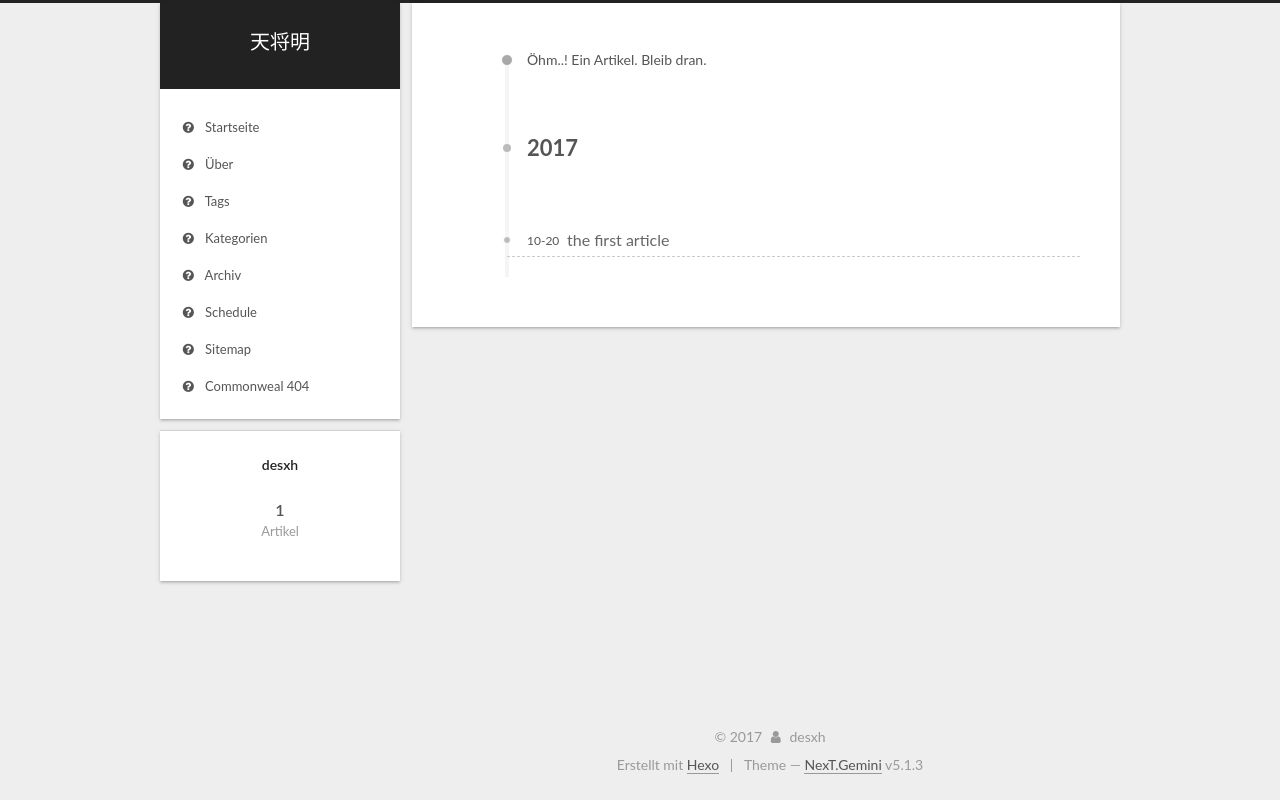
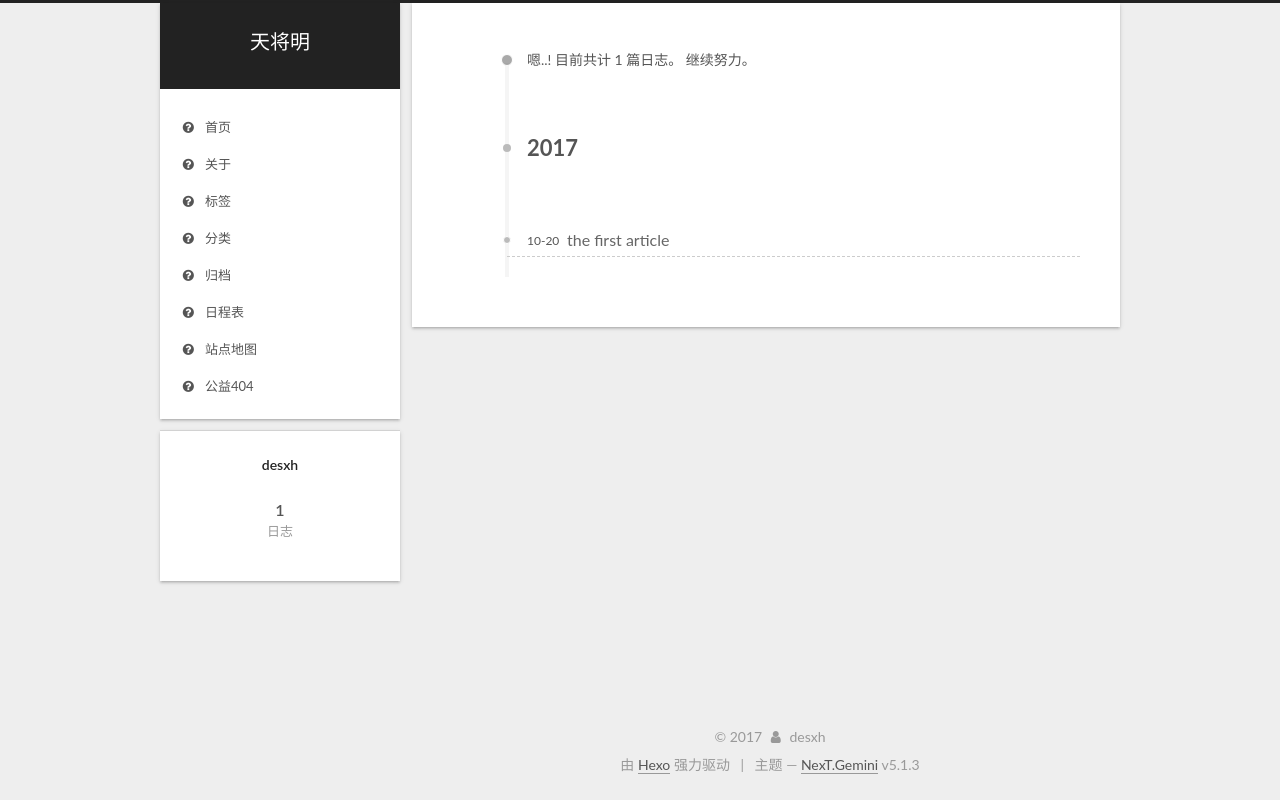
Before and after one commit to desxh/desxh.github.io, a plain HTML site: page archives/2017/10/index.html in a window 1280 px wide. Drawn offline with Linux system fonts and the light colour scheme.

Commit message:
Site updated: 2017-10-24 20:38:50

```diff
--- a/archives/2017/10/index.html
+++ b/archives/2017/10/index.html
@@ -5,7 +5,7 @@
 
 
 
-<html class="theme-next gemini use-motion" lang="zn-ch">
+<html class="theme-next gemini use-motion" lang="zh-Hans">
 <head>
   <meta charset="UTF-8"/>
 <meta http-equiv="X-UA-Compatible" content="IE=edge" />
@@ -83,7 +83,7 @@
 <meta property="og:title" content="天将明">
 <meta property="og:url" content="http://yoursite.com/archives/2017/10/index.html">
 <meta property="og:site_name" content="天将明">
-<meta property="og:locale" content="zn-ch">
+<meta property="og:locale" content="zh-Hans">
 <meta name="twitter:card" content="summary">
 <meta name="twitter:title" content="天将明">
 
@@ -101,7 +101,7 @@
     motion: {"enable":true,"async":false,"transition":{"post_block":"fadeIn","post_header":"slideDownIn","post_body":"slideDownIn","coll_header":"slideLeftIn","sidebar":"slideUpIn"}},
     duoshuo: {
       userId: '0',
-      author: 'Author'
+      author: '博主'
     },
     algolia: {
       applicationID: '',
@@ -121,7 +121,7 @@
 
 
 
-  <title>Archiv | 天将明</title>
+  <title>归档 | 天将明</title>
 
 
 
@@ -133,7 +133,7 @@
 
 </head>
 
-<body itemscope itemtype="http://schema.org/WebPage" lang="zn-ch">
+<body itemscope itemtype="http://schema.org/WebPage" lang="zh-Hans">
 
 
 
@@ -181,7 +181,7 @@
 
               <i class="menu-item-icon fa fa-fw fa-question-circle"></i> <br />
 
-            Startseite
+            首页
           </a>
         </li>
 
@@ -191,7 +191,7 @@
 
               <i class="menu-item-icon fa fa-fw fa-question-circle"></i> <br />
 
-            Über
+            关于
           </a>
         </li>
 
@@ -201,7 +201,7 @@
 
               <i class="menu-item-icon fa fa-fw fa-question-circle"></i> <br />
 
-            Tags
+            标签
           </a>
         </li>
 
@@ -211,7 +211,7 @@
 
               <i class="menu-item-icon fa fa-fw fa-question-circle"></i> <br />
 
-            Kategorien
+            分类
           </a>
         </li>
 
@@ -221,7 +221,7 @@
 
               <i class="menu-item-icon fa fa-fw fa-question-circle"></i> <br />
 
-            Archiv
+            归档
           </a>
         </li>
 
@@ -231,7 +231,7 @@
 
               <i class="menu-item-icon fa fa-fw fa-question-circle"></i> <br />
 
-            Schedule
+            日程表
           </a>
         </li>
 
@@ -241,7 +241,7 @@
 
               <i class="menu-item-icon fa fa-fw fa-question-circle"></i> <br />
 
-            Sitemap
+            站点地图
           </a>
         </li>
 
@@ -251,7 +251,7 @@
 
               <i class="menu-item-icon fa fa-fw fa-question-circle"></i> <br />
 
-            Commonweal 404
+            公益404
           </a>
         </li>
 
@@ -287,7 +287,7 @@
 
 
 
-        Öhm..! Ein Artikel. Bleib dran.
+        嗯..! 目前共计 1 篇日志。 继续努力。
       </span>
 
 
@@ -386,7 +386,7 @@
                 <a href="/archives/ 归档">
 
                   <span class="site-state-item-count">1</span>
-                  <span class="site-state-item-name">Artikel</span>
+                  <span class="site-state-item-name">日志</span>
                 </a>
               </div>
 
@@ -438,7 +438,7 @@
 </div>
 
 
-  <div class="powered-by">Erstellt mit  <a class="theme-link" target="_blank" href="https://hexo.io">Hexo</a></div>
+  <div class="powered-by">由 <a class="theme-link" target="_blank" href="https://hexo.io">Hexo</a> 强力驱动</div>
 
 
 
@@ -446,7 +446,7 @@
 
 
 
-  <div class="theme-info">Theme &mdash; <a class="theme-link" target="_blank" href="https://github.com/iissnan/hexo-theme-next">NexT.Gemini</a> v5.1.3</div>
+  <div class="theme-info">主题 &mdash; <a class="theme-link" target="_blank" href="https://github.com/iissnan/hexo-theme-next">NexT.Gemini</a> v5.1.3</div>
 
 
 
--- a/css/main.css
+++ b/css/main.css
@@ -1823,7 +1823,7 @@ pre .javascript .function {
   width: 4px;
   height: 4px;
   border-radius: 50%;
-  background: #ff2eff;
+  background: #69b417;
 }
 .links-of-blogroll {
   font-size: 13px;
```
Also changed, not shown: 2017/10/20/the-first-article/index.html (+17 -17 lines), about/index.html (+15 -15 lines), archives/2017/index.html (+17 -17 lines), archives/index.html (+17 -17 lines), categories/index.html (+16 -16 lines), index.html (+17 -17 lines), tags/index.html (+16 -16 lines).
